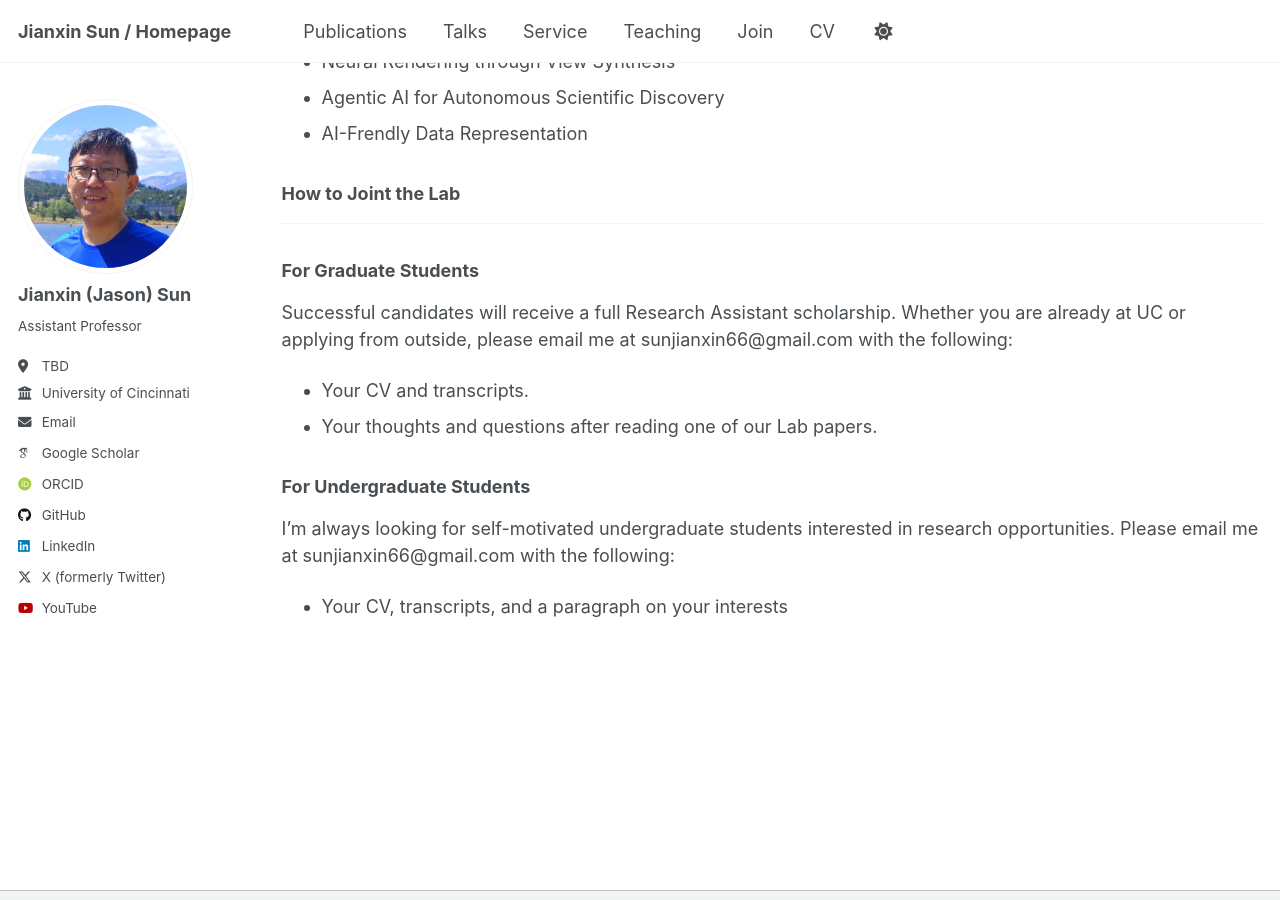
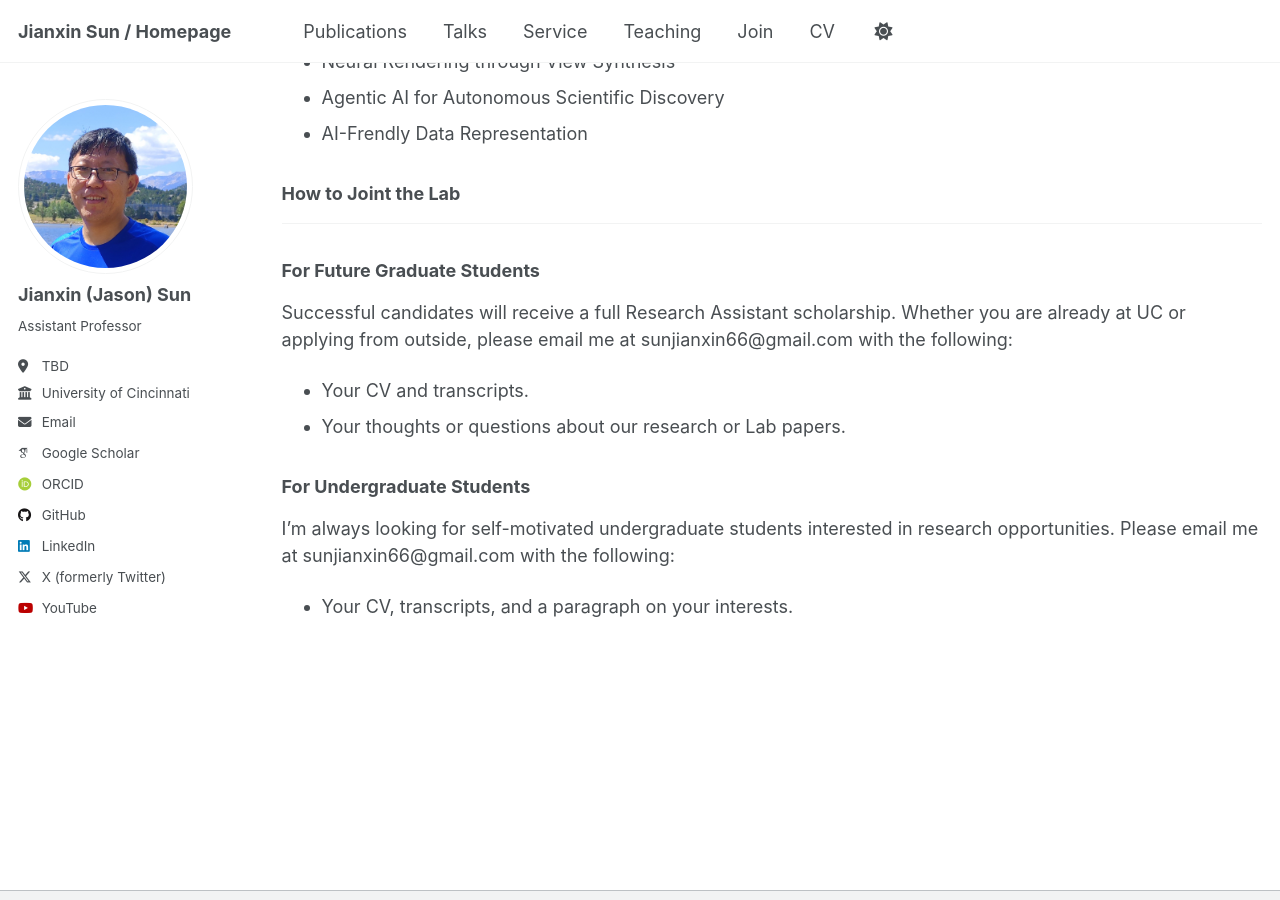
Before and after one commit to sunjianxin/sunjianxin.github.io, a Jekyll site: the page built from _pages/join.html, in a window 1280 px wide and 900 px high, scrolled down 376 px. Built offline with Jekyll 4.4.1, drawn with Linux system fonts in a browser that asks for light colours; some web fonts are replaced.

Commit message:
Update join.html

```diff
--- a/_pages/join.html
+++ b/_pages/join.html
@@ -25,16 +25,16 @@ author_profile: true
 </ul>
 <h3>How to Joint the Lab</h3>
 <hr class="separator">
-<h3>For Graduate Students</h3>
+<h3>For Future Graduate Students</h3>
 <p>Successful candidates will receive a full Research Assistant scholarship. Whether you are already at UC or applying from outside, please email me at sunjianxin66@gmail.com with the following:</p>
 <ul>
   <li> Your CV and transcripts.</li>
-  <li> Your thoughts and questions after reading one of our Lab papers.</li>
+  <li> Your thoughts or questions about our research or Lab papers.</li>
 </ul>
 <h3>For Undergraduate Students</h3>
 <p>I’m always looking for self-motivated undergraduate students interested in research opportunities. Please email me at sunjianxin66@gmail.com with the following:</p>
 <ul>
-  <li> Your CV, transcripts, and a paragraph on your interests</li>
+  <li> Your CV, transcripts, and a paragraph on your interests.</li>
 </ul>
 
 <!-- {% include base_path %}
```
